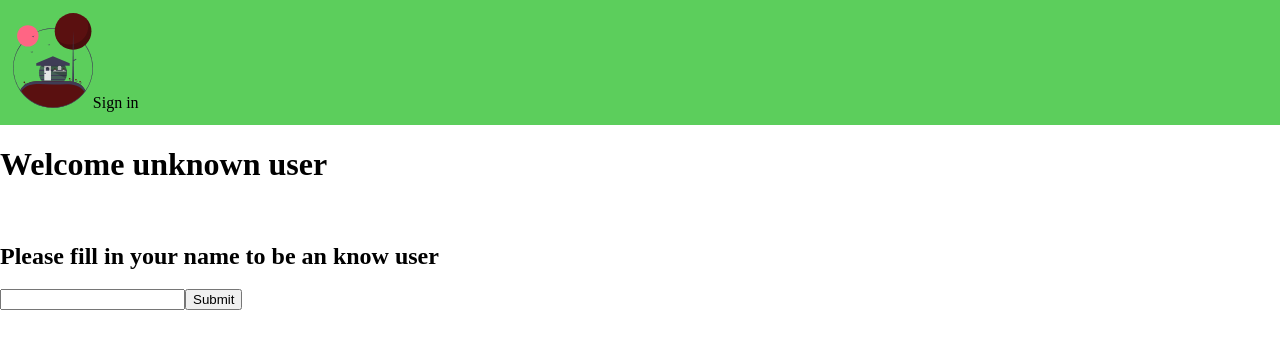
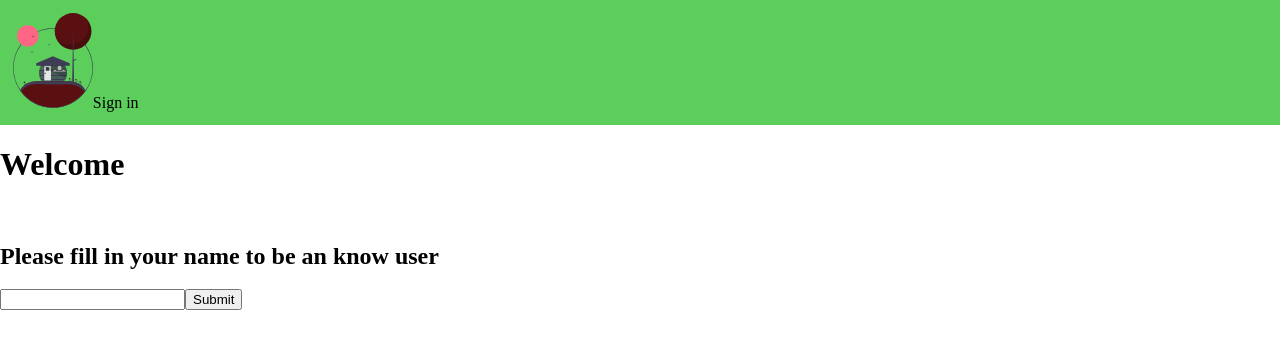
Before and after one commit to jonasbrunhage/ReactProject, a React (Create React App) app: page /signin in a window 1280 px wide. Shown: the top 348 px of the page. Built offline with nearby package versions, Linux system fonts and the light colour scheme.

Commit message:
add global value in views

```diff
--- a/src/components/navbar/NavBar.js
+++ b/src/components/navbar/NavBar.js
@@ -1,15 +1,19 @@
-import React from 'react'
+import React, { useContext } from 'react'
 import './NavBar.css'
 import Logo from '../../shared/images/logo.svg'
 import { useHistory } from 'react-router-dom'
+import { UserContext } from '../../shared/provider/UserProvider'
+
 
 
 export const NavBar = () => {
     const history = useHistory()
+    const [loggedInUser, setLoggedInUser] = useContext(UserContext)
     return (
         <div className="navBarWrapper">
             <img onClick={() => history.push("/home")} className="logo" src={Logo} alt={"Error"} />
             <span className="signIn" onClick={() => history.push('/signin')}>Sign in</span>
+            <span>{loggedInUser}</span>
         </div>
     )
 }
--- a/src/view/HomeView.js
+++ b/src/view/HomeView.js
@@ -1,9 +1,12 @@
-import React from 'react'
+import React, { useContext } from 'react'
+import { UserContext } from '../shared/provider/UserProvider'
 
 export const HomeView = () => {
+    const [loggedInUser, setLoggedInUser] = useContext(UserContext)
     return (
         <div>
             <h1>This is the HomeView</h1>
+            <h2>{loggedInUser}</h2>
         </div>
     )
 }
--- a/src/view/SignInView.js
+++ b/src/view/SignInView.js
@@ -1,16 +1,23 @@
-import React, { useState } from 'react'
+import React, { useState, useContext } from 'react'
+import { UserContext } from '../shared/provider/UserProvider'
 
 export const SignInView = () => {
     const [user, setUser] = useState("unknown user")
+    const [loggedInUser, setLoggedInUser] = useContext(UserContext)
+    const login = (e) => {
+        e.preventDefault()
+        setLoggedInUser(user)
+    }
     return (
         <div>
-            <h1>Welcome {user}</h1>
+            <h1>Welcome {loggedInUser}</h1>
+
             <br />
             <h2>Please fill in your name to be an know user</h2>
 
             <form>
                 <input onChange={event => setUser(event.target.value)} />
-                <button onClick={() => setUser("Jonas")}>Submit</button>
+                <button onClick={(e) => login(e)}>Submit</button>
             </form>
         </div>
     )
```
Also changed, not shown: 1 other file (tests, documents, lock files or other folders).
